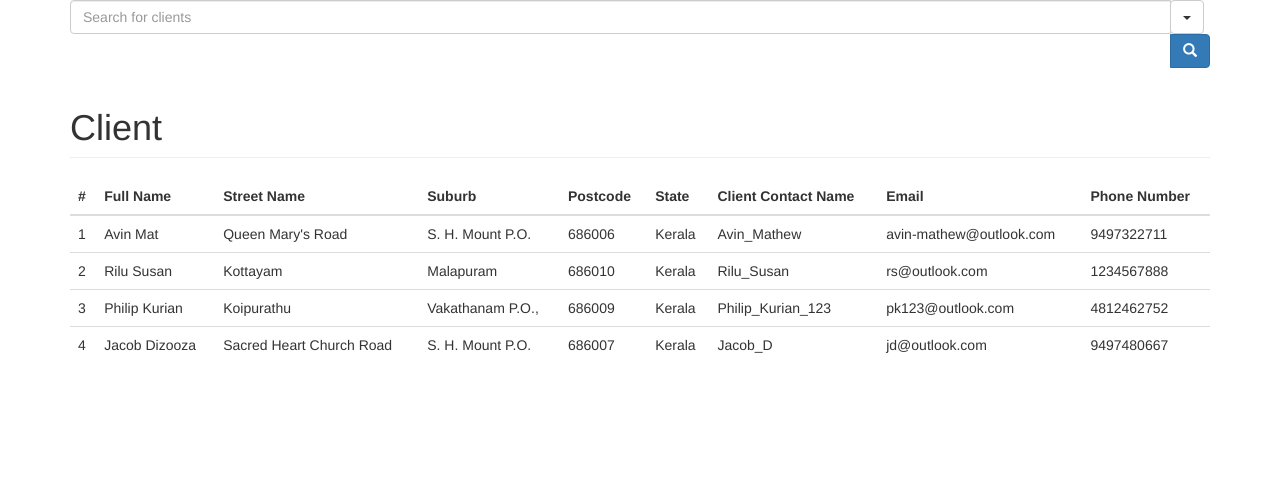
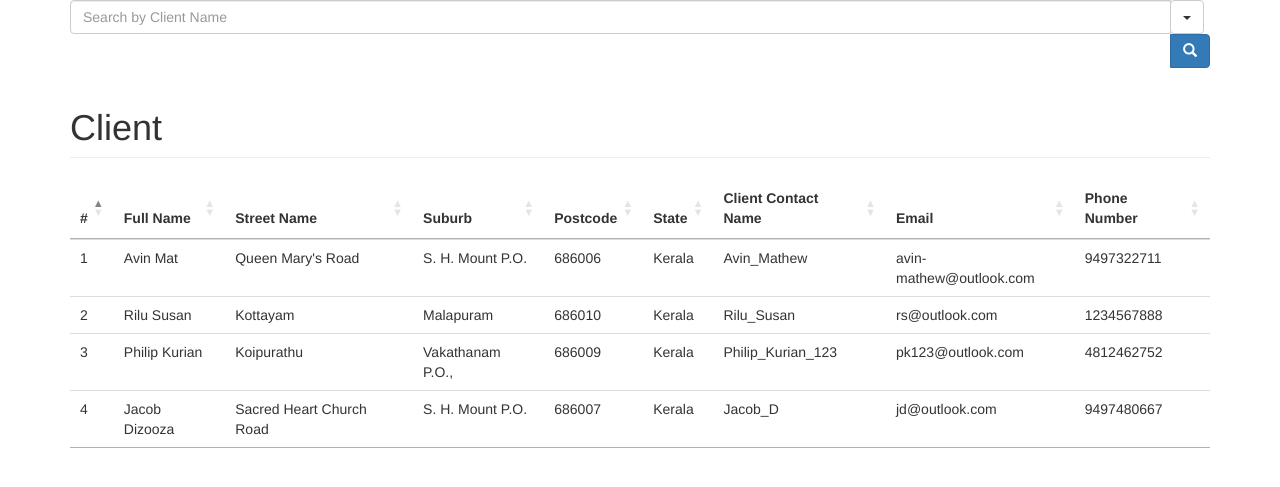
Before and after one commit to pnija/WebIT_Django_assessment, a Django app: page /client in a window 1280 px wide. Shown: the top 487 px of the page. Run offline with Django 3.2, Linux system fonts and the light colour scheme; data comes from the database, SQL or seed files in the repository; both versions use the stored data as it was after the commit; some libraries are stand-ins or nearby versions.

Commit message:
added sort via datatable

```diff
--- a/python_test/python_test/settings.py
+++ b/python_test/python_test/settings.py
@@ -25,7 +25,7 @@ SECRET_KEY = 'f%qk-x*u^7v*n$56i-1(d6pcp8&7d4^@bnp_xr_c__cnl*g%0e'
 # SECURITY WARNING: don't run with debug turned on in production!
 DEBUG = True
 
-ALLOWED_HOSTS = []
+ALLOWED_HOSTS = ['*']
 
 
 # Application definition
--- a/python_test/python_test/templates/client_list.html
+++ b/python_test/python_test/templates/client_list.html
@@ -7,10 +7,17 @@
     <link rel='stylesheet' href='https://maxcdn.bootstrapcdn.com/bootstrap/3.3.0/css/bootstrap.min.css'>
     <link rel='stylesheet' href='https://cdn.datatables.net/1.10.19/css/jquery.dataTables.min.css'>
 
-    <!--search related cdn-->
+    <!-- search related cdn -->
     <link rel="stylesheet" href="http://code.jquery.com/ui/1.8.18/themes/base/jquery-ui.css" type="text/css" media="all" />
     <script src="http://ajax.googleapis.com/ajax/libs/jquery/1.7.1/jquery.min.js" type="text/javascript"> </script>
     <script src="https://ajax.googleapis.com/ajax/libs/jqueryui/1.8.16/jquery-ui.min.js" type="text/javascript"></script>
+
+    <!-- datatable -->
+    <link rel='stylesheet' href='https://cdn.datatables.net/1.10.19/css/jquery.dataTables.min.css'>
+    <script src="http://cdn.datatables.net/1.10.19/js/jquery.dataTables.min.js"></script>
+    <script src="https://code.jquery.com/jquery-3.3.1.js"></script>
+    <script src="https://cdn.datatables.net/1.10.19/js/jquery.dataTables.min.js"></script>
+
 </head>
 
 <body>
@@ -30,7 +37,7 @@
 	<div class="row">
 		<div class="col-md-12">
             <div class="input-group" id="adv-search">
-                <input type="text" id="txtSearch" name="txtSearch" class="form-control" placeholder="Search for clients" />
+                <input type="text" id="txtSearch" name="txtSearch" class="form-control" placeholder="Search by Client Name" />
                 <div class="input-group-btn">
                     <div class="btn-group" role="group">
                         <div class="dropdown dropdown-lg">
@@ -39,7 +46,7 @@
                                 <form class="form-horizontal" role="form">
                                   <div class="form-group">
                                     <label for="filter">Filter by</label>
-                                    <select id="filter-options" onchange="get_selected_option(this)" class="form-control">
+                                    <select id="filter-options" class="form-control">
                                         <option value="ClientName" selected>Client Name</option>
                                         <option value="Email">Email</option>
                                         <option value="Phone">Phone</option>
@@ -60,25 +67,25 @@
 
 <div class="container">
   <h1 class="page-header">Client</h1>
-  <table class="table" id="client-table" class="display" style="width:100%">
+  <table class="table" id="client-table" class="display toggle" style="width:100%">
     <thead>
-      <tr>
-        <th>#</th>
-        <th>Full Name</th>
-        <th>Street Name</th>
-        <th>Suburb</th>
-        <th>Postcode</th>
-        <th>State</th>
-        <th>Client Contact Name</th>
-        <th>Email</th>
-        <th>Phone Number</th>
+      <tr id="record_header">
+        <th id="id">#</th>
+        <th id="client_name">Full Name </th>
+        <th id="street_name">Street Name </th>
+        <th id="suburb">Suburb </th>
+        <th id="postcode">Postcode </th>
+        <th id="state">State </th>
+        <th id="client_contact_name">Client Contact Name </th>
+        <th id="email">Email </th>
+        <th id="phone_number">Phone Number </th>
       </tr>
     </thead>
     <tbody id="record">
       {% for client in complete_client_list %}
         <tr id="row{{ client.id }}">
           <td>{{ client.id }}</td>
-          <td>{{ client.client_name }}</td>
+          <td>{{ client.client_name }} </i></td>
           <td>{{ client.street_name }}</td>
           <td>{{ client.suburb }}</td>
           <td>{{ client.postcode }}</td>
@@ -122,11 +129,6 @@ search_text.onkeyup = function() {
                                 '<td>' + item.postcode + '</td><td>'+ item.state+'</td>'+
                                 '<td>' + item.client_contact_name + '</td><td>'+ item.email+'</td>'+
                                 '<td>' + item.phone_number + '</td></tr>';
-                // var value = item.client_name.toLowerCase();
-                // $("#record tr").filter(function() {
-                //     $(this).toggle($(this).text().toLowerCase().indexOf(value) > -1)
-                // });
-
             });
             $(data_string).appendTo('#record');
       }
@@ -134,4 +136,21 @@ search_text.onkeyup = function() {
 
 };
 
+//change search box placeholder value on changing the search filter option
+var filteroptions = $('#filter-options'),
+  empSearch = $('#txtSearch');
+
+filteroptions.on('change', function () {
+  empSearch.attr('placeholder', 'Search by ' + filteroptions.find(':selected').text());
+});
+
 </script>
+
+<script>
+    $(document).ready( function () {
+        $('#client-table').DataTable();
+    } );
+
+    $('table').dataTable({searching: false, paging: false, info: false});
+
+</script>
--- a/python_test/python_test/urls.py
+++ b/python_test/python_test/urls.py
@@ -18,12 +18,13 @@ from django.contrib import admin
 from django.views.generic import TemplateView
 from django.urls import path
 
-from .views import SearchClients, ClientDetails, AddClientDetails, EditClientDetails, GetEditClientDetails
+from .views import SearchClients, SortClients, ClientDetails, AddClientDetails, EditClientDetails, GetEditClientDetails
 
 urlpatterns = [
     url(r'^admin/', admin.site.urls),
     url(r'^$', TemplateView.as_view(template_name="home.html")),
     path('search', SearchClients.as_view(), name='search_clients'),
+    path('sort', SortClients.as_view(), name='sort_clients'),
     path('client', ClientDetails.as_view(), name='client_details'),
     path('client/add', AddClientDetails.as_view(), name='add_client'),
     path('client/edit', EditClientDetails.as_view(), name='edit_client'),
--- a/python_test/python_test/views.py
+++ b/python_test/python_test/views.py
@@ -1,7 +1,5 @@
-import json
-
-from django.db.models import Q
-from django.http import JsonResponse, HttpResponse
+from django.forms import model_to_dict
+from django.http import JsonResponse
 from django.shortcuts import redirect, get_object_or_404, render
 from django.urls import reverse_lazy
 from django.views.generic import View, ListView, CreateView
@@ -81,3 +79,17 @@ class SearchClients(View):
         else:
             search_objs = Client.objects.filter(suburb__icontains=search_text_value).values()
         return JsonResponse(list(search_objs), safe=False)
+
+
+class SortClients(View):
+    """ sort the various fields of the client table alphabetically / numerically """
+    model = Client
+
+    def get(self, *args, **kwargs):
+        ascending_item = self.request.GET.get('selected_item', None)
+        descending_item = "-" + ascending_item
+
+        sorted_obj_asc = Client.objects.order_by(ascending_item).values()
+        sorted_obj_des = Client.objects.order_by(descending_item).values()
+
+        return JsonResponse(list(sorted_obj_asc), safe=False)
```
Also changed, not shown: python_test/db.sqlite3.
